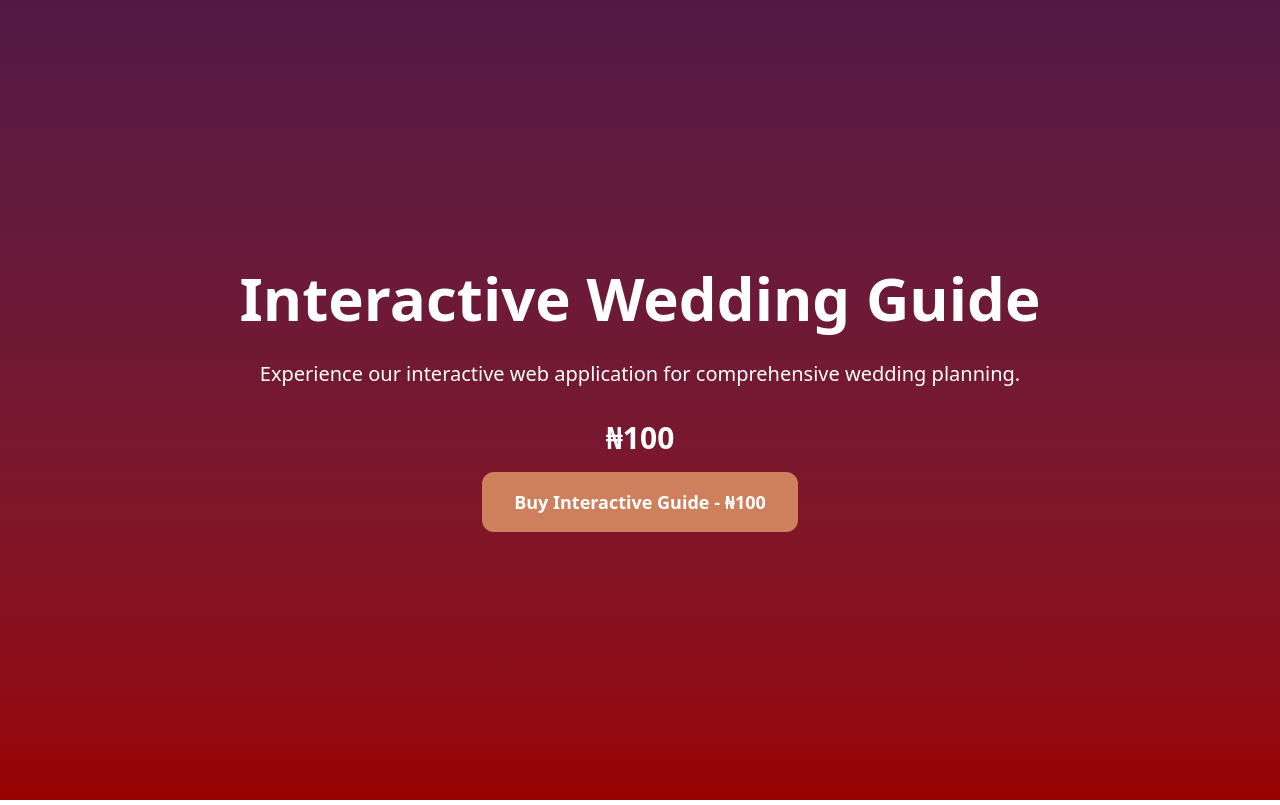
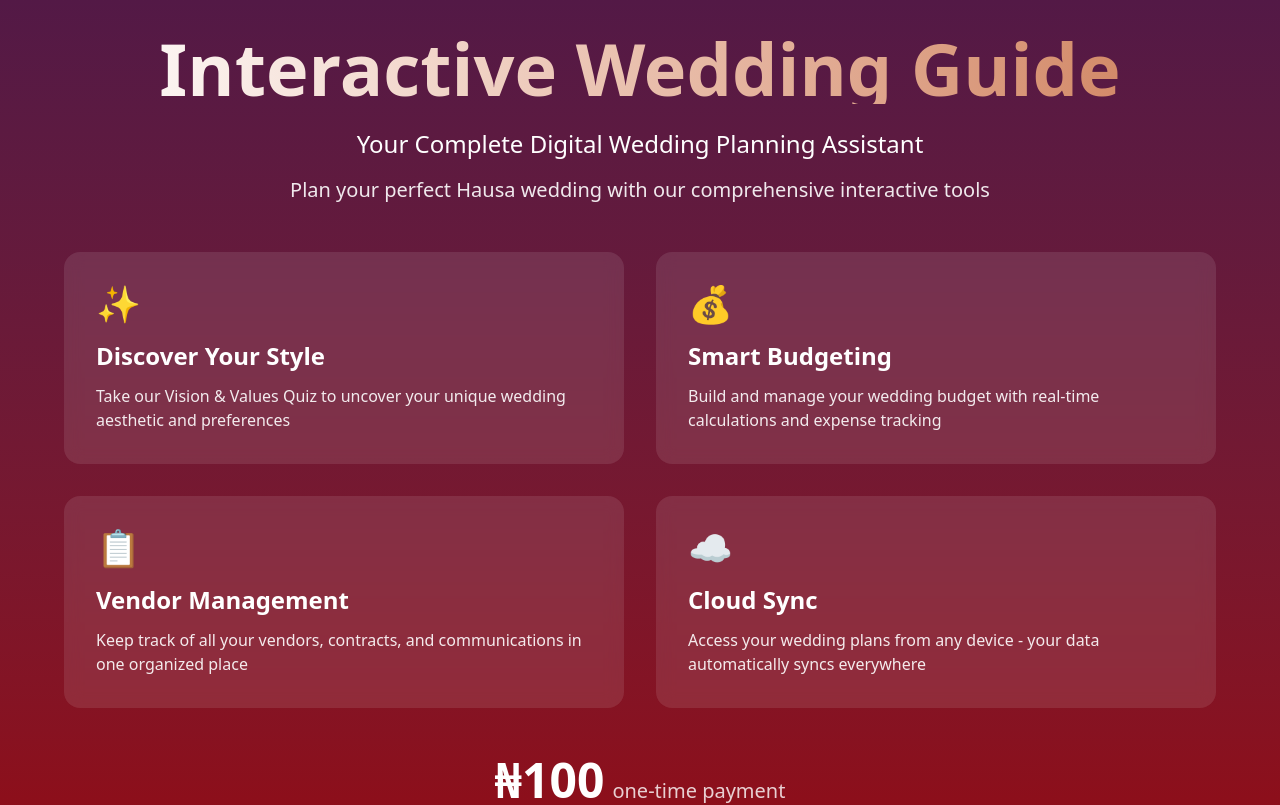
Before and after one commit to devbydijah/TheHausaWedingGuide, a React (Vite) app: page / in a window 1280 px wide. Shown: the top 805 px of the page. Built offline with nearby package versions, Linux system fonts and the light colour scheme; no server answers.

Commit message:
Enhance interactive guide landing page with claim/success page

```diff
--- a/src/App.jsx
+++ b/src/App.jsx
@@ -1,28 +1,174 @@
-import React from 'react';
+import React, { useState, useEffect } from 'react';
 import './index.css';
+import LoginGate from './components/LoginGate';
+import InteractiveGuide from './components/InteractiveGuide';
 
 function App() {
+  const [showGuide, setShowGuide] = useState(false);
+  const [showClaim, setShowClaim] = useState(false);
+
+  useEffect(() => {
+    const params = new URLSearchParams(window.location.search);
+    const claimParam = params.get('claim');
+    const guideParam = params.get('guide');
+
+    if (claimParam === '1') {
+      setShowClaim(true);
+    } else if (guideParam === '1') {
+      setShowGuide(true);
+    }
+  }, []);
+
   const handlePurchase = () => {
-    // Redirect to Paystack storefront
     window.location.href = "https://paystack.shop/hausaroom-wedding-guide-GLQSt";
   };
 
+  const handleAccessGuide = () => {
+    setShowGuide(true);
+  };
+
+  // Show the interactive guide if authenticated
+  if (showGuide) {
+    return (
+      <LoginGate>
+        <InteractiveGuide />
+      </LoginGate>
+    );
+  }
+
+  // Show claim/success page after purchase
+  if (showClaim) {
     return (
       <div className="min-h-screen bg-gradient-to-b from-[#531946] to-[#990200] flex items-center justify-center p-8">
-      <div className="max-w-4xl mx-auto text-center text-white">
-        <h1 className="text-4xl md:text-6xl font-bold mb-8">
+        <div className="max-w-4xl mx-auto text-white">
+          <div className="text-center mb-12">
+            <div className="text-6xl mb-6">🎉</div>
+            <h1 className="text-4xl md:text-6xl font-bold mb-6">
+              Thank You for Your Purchase!
+            </h1>
+            <p className="text-xl mb-8">
+              Your Interactive Wedding Guide is ready to use.
+            </p>
+          </div>
+
+          <div className="bg-white/10 backdrop-blur-sm rounded-2xl p-8 mb-8">
+            <h2 className="text-2xl font-bold mb-4">What's Included:</h2>
+            <ul className="space-y-3 text-lg">
+              <li className="flex items-start">
+                <span className="text-2xl mr-3">✨</span>
+                <span>Vision & Values Quiz to discover your wedding style</span>
+              </li>
+              <li className="flex items-start">
+                <span className="text-2xl mr-3">💰</span>
+                <span>Smart Budget Builder with real-time calculations</span>
+              </li>
+              <li className="flex items-start">
+                <span className="text-2xl mr-3">📋</span>
+                <span>Vendor Tracker to organize all your contacts</span>
+              </li>
+              <li className="flex items-start">
+                <span className="text-2xl mr-3">📅</span>
+                <span>Timeline & Task Manager with priority sorting</span>
+              </li>
+              <li className="flex items-start">
+                <span className="text-2xl mr-3">☁️</span>
+                <span>Cloud sync across all your devices</span>
+              </li>
+              <li className="flex items-start">
+                <span className="text-2xl mr-3">💾</span>
+                <span>Automatic progress saving</span>
+              </li>
+            </ul>
+          </div>
+
+          <div className="bg-[#CE805C]/20 border-2 border-[#CE805C] rounded-2xl p-6 mb-8">
+            <h3 className="text-xl font-bold mb-3">📧 Check Your Email</h3>
+            <p className="text-lg mb-2">
+              We've sent you an email with your login credentials and access instructions.
+            </p>
+            <p className="text-sm opacity-90">
+              If you don't see it, check your spam folder.
+            </p>
+          </div>
+
+          <div className="text-center">
+            <button
+              onClick={handleAccessGuide}
+              className="bg-[#CE805C] hover:bg-[#740015] text-white px-12 py-4 rounded-xl text-xl font-semibold transition-colors shadow-lg"
+            >
+              Access Your Interactive Guide
+            </button>
+          </div>
+        </div>
+      </div>
+    );
+  }
+
+  // Default landing page for new visitors
+  return (
+    <div className="min-h-screen bg-gradient-to-b from-[#531946] to-[#990200] flex items-center justify-center p-8">
+      <div className="max-w-6xl mx-auto">
+        <div className="text-center text-white mb-12">
+          <h1 className="text-5xl md:text-7xl font-bold mb-6 bg-gradient-to-r from-white to-[#CE805C] bg-clip-text text-transparent">
             Interactive Wedding Guide
           </h1>
-        <p className="text-xl mb-8">
-          Experience our interactive web application for comprehensive wedding planning.
+          <p className="text-2xl mb-4">
+            Your Complete Digital Wedding Planning Assistant
           </p>
-        <p className="text-3xl font-bold mb-4">₦100</p>
+          <p className="text-xl opacity-90">
+            Plan your perfect Hausa wedding with our comprehensive interactive tools
+          </p>
+        </div>
+
+        <div className="grid md:grid-cols-2 gap-8 mb-12">
+          <div className="bg-white/10 backdrop-blur-sm rounded-2xl p-8 hover:bg-white/15 transition-all">
+            <div className="text-4xl mb-4">✨</div>
+            <h3 className="text-2xl font-bold text-white mb-3">Discover Your Style</h3>
+            <p className="text-white/90">
+              Take our Vision & Values Quiz to uncover your unique wedding aesthetic and preferences
+            </p>
+          </div>
+
+          <div className="bg-white/10 backdrop-blur-sm rounded-2xl p-8 hover:bg-white/15 transition-all">
+            <div className="text-4xl mb-4">💰</div>
+            <h3 className="text-2xl font-bold text-white mb-3">Smart Budgeting</h3>
+            <p className="text-white/90">
+              Build and manage your wedding budget with real-time calculations and expense tracking
+            </p>
+          </div>
+
+          <div className="bg-white/10 backdrop-blur-sm rounded-2xl p-8 hover:bg-white/15 transition-all">
+            <div className="text-4xl mb-4">📋</div>
+            <h3 className="text-2xl font-bold text-white mb-3">Vendor Management</h3>
+            <p className="text-white/90">
+              Keep track of all your vendors, contracts, and communications in one organized place
+            </p>
+          </div>
+
+          <div className="bg-white/10 backdrop-blur-sm rounded-2xl p-8 hover:bg-white/15 transition-all">
+            <div className="text-4xl mb-4">☁️</div>
+            <h3 className="text-2xl font-bold text-white mb-3">Cloud Sync</h3>
+            <p className="text-white/90">
+              Access your wedding plans from any device - your data automatically syncs everywhere
+            </p>
+          </div>
+        </div>
+
+        <div className="text-center">
+          <div className="mb-6">
+            <span className="text-5xl font-bold text-white">₦100</span>
+            <span className="text-xl text-white/80 ml-2">one-time payment</span>
+          </div>
           <button
             onClick={handlePurchase}
-          className="bg-[#CE805C] hover:bg-[#740015] text-white px-8 py-4 rounded-xl text-lg font-semibold transition-colors"
+            className="bg-[#CE805C] hover:bg-[#740015] text-white px-12 py-5 rounded-xl text-2xl font-semibold transition-all shadow-2xl hover:scale-105"
           >
-          Buy Interactive Guide - ₦100
+            Get Started - ₦100
           </button>
+          <p className="text-white/70 mt-4 text-sm">
+            Lifetime access • Cloud sync included • No monthly fees
+          </p>
+        </div>
       </div>
     </div>
   );
```
Lines whose indentation alone changed are shown as unchanged.
